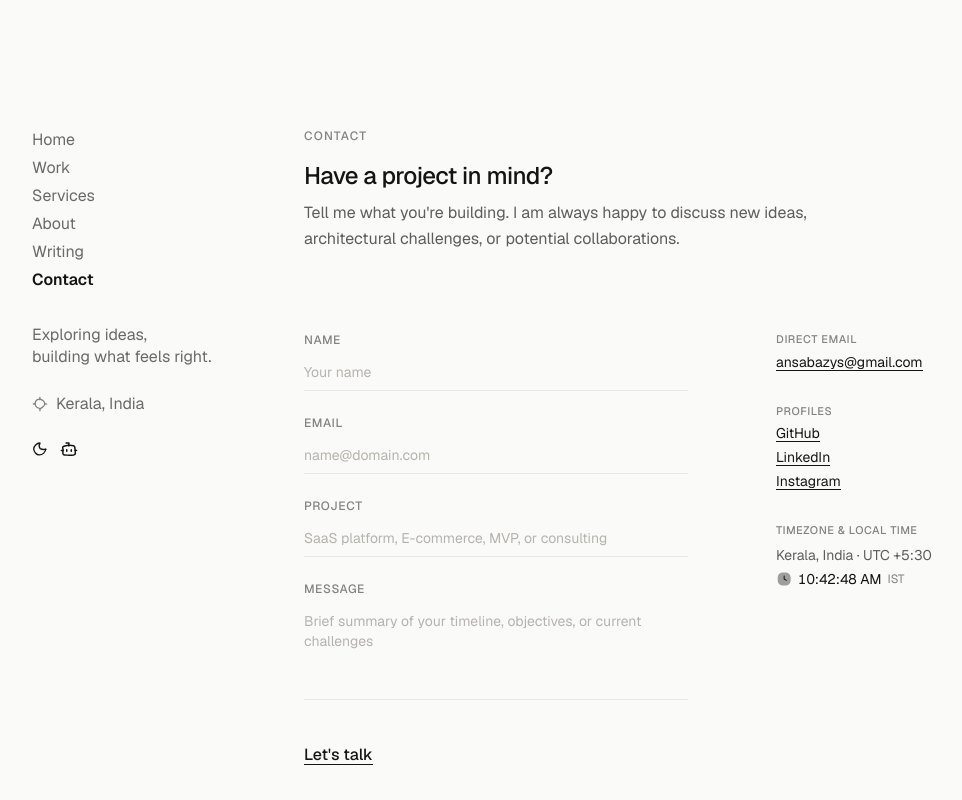
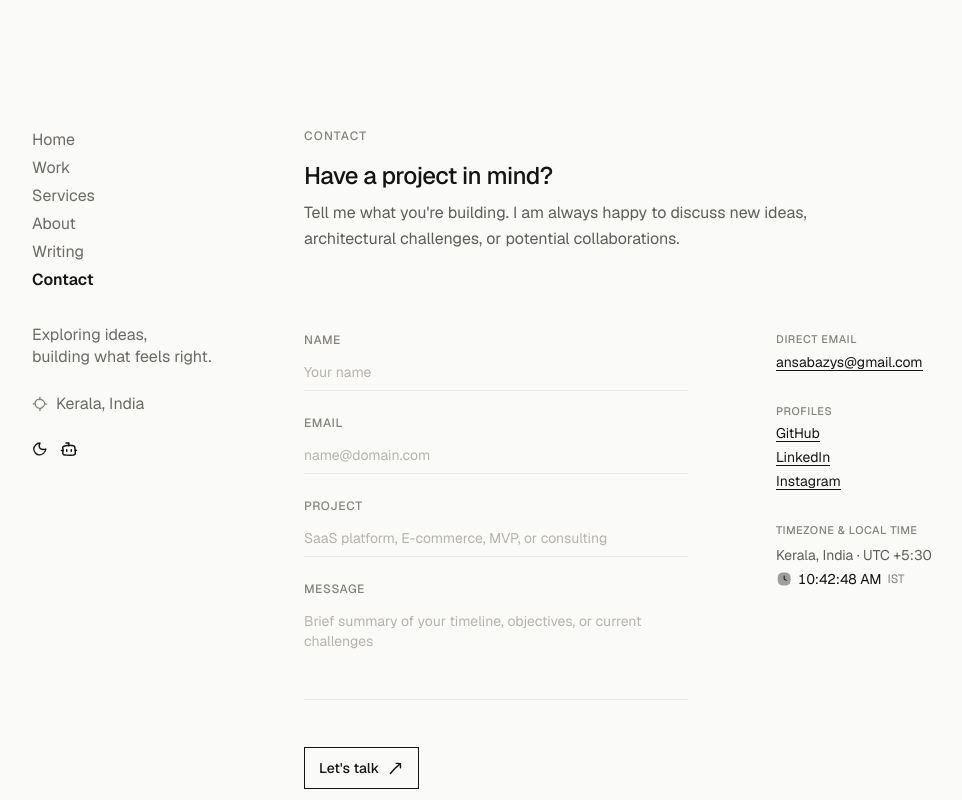
Before and after one commit to ansabazys/portfolio, a Next.js app: page /contact in a window 1280 px wide. Shown: the top 800 px of the page, without its empty margins (128-1090 px from the left). Built offline with nearby package versions, Linux system fonts and the light colour scheme.

Commit message:
feat: style Let's talk button with border and icon, and fix contact field focus in dark mode

```diff
--- a/app/globals.css
+++ b/app/globals.css
@@ -207,8 +207,8 @@ textarea:-webkit-autofill:active {
   background-color: var(--bg-subtle);
 }
 
-.dark .border-\[\#EAE8E2\],
-.dark .border-\[\#F0EFEA\] {
+.dark .border-\[\#EAE8E2\]:not(:focus),
+.dark .border-\[\#F0EFEA\]:not(:focus) {
   border-color: var(--border-subtle);
 }
 
@@ -226,12 +226,21 @@ textarea:-webkit-autofill:active {
   border-color: var(--border-subtle) !important;
 }
 
-/* Ensure blue hover colors take precedence in dark mode */
+/* Ensure blue hover and focus active colors take precedence in dark mode */
 .dark .hover\:text-blue-600:hover,
 .dark .group:hover .group-hover\:text-blue-600,
 .dark .group-hover\:text-blue-600:is(:where(.group):hover *),
 .dark a:hover .group-hover\:text-blue-600,
 .dark [class*="hover:text-blue-600"]:hover,
-.dark .group:hover [class*="group-hover:text-blue-600"] {
+.dark .group:hover [class*="group-hover:text-blue-600"],
+.dark .group-focus-within\:text-blue-600:is(:where(.group):focus-within *),
+.dark .group:focus-within .group-focus-within\:text-blue-600,
+.dark [class*="group-focus-within:text-blue"]:is(:where(.group):focus-within *),
+.dark .group:focus-within [class*="group-focus-within:text-blue"] {
   color: #3b82f6 !important;
 }
+
+.dark .focus\:border-blue-600:focus,
+.dark [class*="focus:border-blue"]:focus {
+  border-color: #3b82f6 !important;
+}
--- a/components/contact/ContactForm.tsx
+++ b/components/contact/ContactForm.tsx
@@ -4,6 +4,7 @@ import React, { useState } from "react";
 
 import { siteConfig } from "@/lib/seo";
 import { StatusMark } from "@/components/ui/StatusMark";
+import { ArrowUpRightIcon } from "@/components/icons";
 
 export function ContactForm() {
   const [status, setStatus] = useState<"idle" | "running" | "done">("idle");
@@ -61,7 +62,7 @@ export function ContactForm() {
       <div className="space-y-1.5 group">
         <label
           htmlFor="name"
-          className="block text-xs uppercase tracking-wider text-[#84837E] group-focus-within:text-blue-600 font-medium transition-colors"
+          className="block text-xs uppercase tracking-wider text-[#84837E] group-focus-within:text-blue-600 dark:group-focus-within:text-blue-500 font-medium transition-colors"
         >
           Name
         </label>
@@ -74,7 +75,7 @@ export function ContactForm() {
           value={formData.name}
           onChange={(e) => setFormData({ ...formData, name: e.target.value })}
           placeholder="Your name"
-          className="w-full bg-transparent border-b border-[#EAE8E2] py-2 text-sm text-[#141413] placeholder-[#B5B3AC] focus:border-blue-600 outline-none focus:outline-none focus-visible:outline-none transition-colors rounded-none"
+          className="w-full bg-transparent border-b border-[#EAE8E2] dark:border-[#242321] py-2 text-sm text-[#141413] dark:text-[#EDEDEB] placeholder-[#B5B3AC] focus:border-blue-600 dark:focus:border-blue-500 outline-none focus:outline-none focus-visible:outline-none transition-colors rounded-none"
         />
       </div>
 
@@ -82,7 +83,7 @@ export function ContactForm() {
       <div className="space-y-1.5 group">
         <label
           htmlFor="email"
-          className="block text-xs uppercase tracking-wider text-[#84837E] group-focus-within:text-blue-600 font-medium transition-colors"
+          className="block text-xs uppercase tracking-wider text-[#84837E] group-focus-within:text-blue-600 dark:group-focus-within:text-blue-500 font-medium transition-colors"
         >
           Email
         </label>
@@ -95,7 +96,7 @@ export function ContactForm() {
           value={formData.email}
           onChange={(e) => setFormData({ ...formData, email: e.target.value })}
           placeholder="name@domain.com"
-          className="w-full bg-transparent border-b border-[#EAE8E2] py-2 text-sm text-[#141413] placeholder-[#B5B3AC] focus:border-blue-600 outline-none focus:outline-none focus-visible:outline-none transition-colors rounded-none"
+          className="w-full bg-transparent border-b border-[#EAE8E2] dark:border-[#242321] py-2 text-sm text-[#141413] dark:text-[#EDEDEB] placeholder-[#B5B3AC] focus:border-blue-600 dark:focus:border-blue-500 outline-none focus:outline-none focus-visible:outline-none transition-colors rounded-none"
         />
       </div>
 
@@ -103,7 +104,7 @@ export function ContactForm() {
       <div className="space-y-1.5 group">
         <label
           htmlFor="project"
-          className="block text-xs uppercase tracking-wider text-[#84837E] group-focus-within:text-blue-600 font-medium transition-colors"
+          className="block text-xs uppercase tracking-wider text-[#84837E] group-focus-within:text-blue-600 dark:group-focus-within:text-blue-500 font-medium transition-colors"
         >
           Project
         </label>
@@ -113,7 +114,7 @@ export function ContactForm() {
           value={formData.project}
           onChange={(e) => setFormData({ ...formData, project: e.target.value })}
           placeholder="SaaS platform, E-commerce, MVP, or consulting"
-          className="w-full bg-transparent border-b border-[#EAE8E2] py-2 text-sm text-[#141413] placeholder-[#B5B3AC] focus:border-blue-600 outline-none focus:outline-none focus-visible:outline-none transition-colors rounded-none"
+          className="w-full bg-transparent border-b border-[#EAE8E2] dark:border-[#242321] py-2 text-sm text-[#141413] dark:text-[#EDEDEB] placeholder-[#B5B3AC] focus:border-blue-600 dark:focus:border-blue-500 outline-none focus:outline-none focus-visible:outline-none transition-colors rounded-none"
         />
       </div>
 
@@ -121,7 +122,7 @@ export function ContactForm() {
       <div className="space-y-1.5 group">
         <label
           htmlFor="message"
-          className="block text-xs uppercase tracking-wider text-[#84837E] group-focus-within:text-blue-600 font-medium transition-colors"
+          className="block text-xs uppercase tracking-wider text-[#84837E] group-focus-within:text-blue-600 dark:group-focus-within:text-blue-500 font-medium transition-colors"
         >
           Message
         </label>
@@ -132,19 +133,23 @@ export function ContactForm() {
           value={formData.message}
           onChange={(e) => setFormData({ ...formData, message: e.target.value })}
           placeholder="Brief summary of your timeline, objectives, or current challenges"
-          className="w-full bg-transparent border-b border-[#EAE8E2] py-2 text-sm text-[#141413] placeholder-[#B5B3AC] focus:border-blue-600 outline-none focus:outline-none focus-visible:outline-none transition-colors rounded-none resize-none"
+          className="w-full bg-transparent border-b border-[#EAE8E2] dark:border-[#242321] py-2 text-sm text-[#141413] dark:text-[#EDEDEB] placeholder-[#B5B3AC] focus:border-blue-600 dark:focus:border-blue-500 outline-none focus:outline-none focus-visible:outline-none transition-colors rounded-none resize-none"
         />
       </div>
 
       {/* Action */}
       <div className="pt-4 flex flex-col gap-4">
-        <div className="flex items-center">
+        <div className="flex items-center min-h-[40px]">
           {status === "idle" ? (
             <button
               type="submit"
-              className="animated-underline text-base font-medium text-[#141413] transition-opacity cursor-pointer"
+              className="group inline-flex items-center justify-center gap-2 px-3.5 py-2.5 text-sm font-medium text-[#141413] dark:text-[#EDEDEB] bg-transparent border border-[#141413] dark:border-[#EDEDEB] rounded-none hover:bg-[#141413] hover:text-[#FAFAF8] dark:hover:bg-[#EDEDEB] dark:hover:text-[#121211] focus-visible:outline-none focus-visible:ring-1 focus-visible:ring-[#141413] dark:focus-visible:ring-[#EDEDEB] transition-all cursor-pointer"
             >
-              Let&apos;s talk
+              <span>Let&apos;s talk</span>
+              <ArrowUpRightIcon
+                size={17}
+                className="transition-transform duration-150 group-hover:translate-x-0.5 group-hover:-translate-y-0.5"
+              />
             </button>
           ) : (
             <StatusMark
--- /dev/null
+++ b/components/icons/ArrowUpRightIcon.tsx
@@ -0,0 +1,29 @@
+import React from "react";
+import { IconProps } from "./BrandIcon";
+import { cn } from "@/lib/utils";
+
+export function ArrowUpRightIcon({
+  size = 18,
+  className = "",
+  ...props
+}: IconProps) {
+  return (
+    <svg
+      xmlns="http://www.w3.org/2000/svg"
+      width={size}
+      height={size}
+      viewBox="0 0 24 24"
+      fill="none"
+      stroke="currentColor"
+      strokeWidth="2"
+      strokeLinecap="round"
+      strokeLinejoin="round"
+      className={cn("shrink-0", className)}
+      aria-hidden="true"
+      {...props}
+    >
+      <path d="M13.08 4.82Q16 4.62 18.87 5.1Q19.14 8 19 10.93" />
+      <path d="M18.86 5.18Q11.27 11.27 4.79 19.05" />
+    </svg>
+  );
+}
--- a/components/icons/index.ts
+++ b/components/icons/index.ts
@@ -7,3 +7,4 @@ export * from "./GlobeIcon";
 export * from "./CreateIcon";
 export * from "./BotIcon";
 export * from "./TrashIcon";
+export * from "./ArrowUpRightIcon";
```
